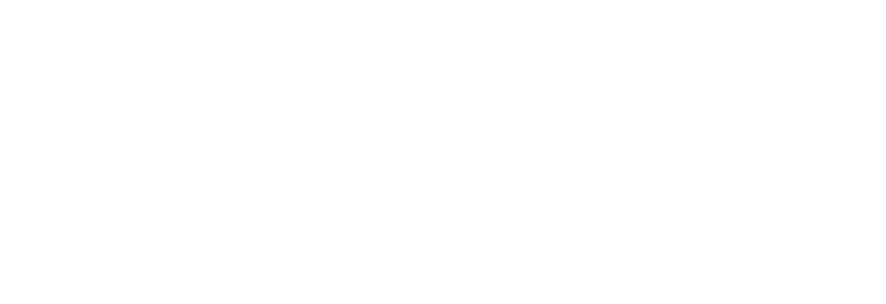
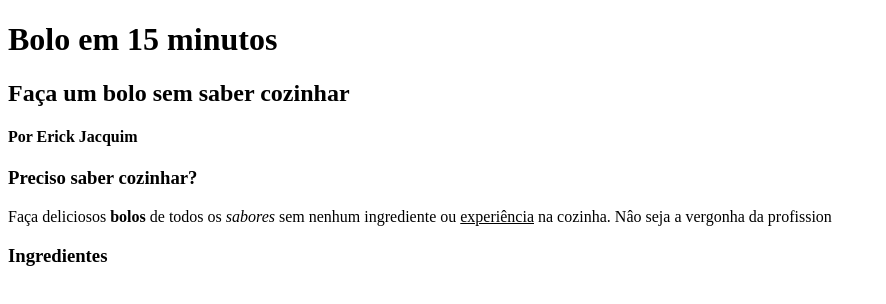
Before and after one commit to RodrigoNOliveira/Aula1ProgWeb, a plain HTML site: page index.html in a window 1280 px wide. Shown: the whole page, without its empty margins (0-886 px from the left). Drawn offline with Linux system fonts and the light colour scheme.

Commit message:
usando tag

```diff
--- a/index.html
+++ b/index.html
@@ -6,5 +6,16 @@
 </head>
 <body>
 
+  <h1> Bolo em 15 minutos</h1>
+
+    <h2> Faça um bolo sem saber cozinhar</h2>
+
+    <h4> Por Erick Jacquim</h4>
+
+    <h3>Preciso saber cozinhar?</h3>
+    <p>Faça deliciosos <b>bolos</b> de todos os <i>sabores</i> sem nenhum ingrediente ou <u>experiência</u> na cozinha. Nâo seja a vergonha da profission</p>
+
+    <h3>Ingredientes</h3>
+
 </body>
 </html>
```
